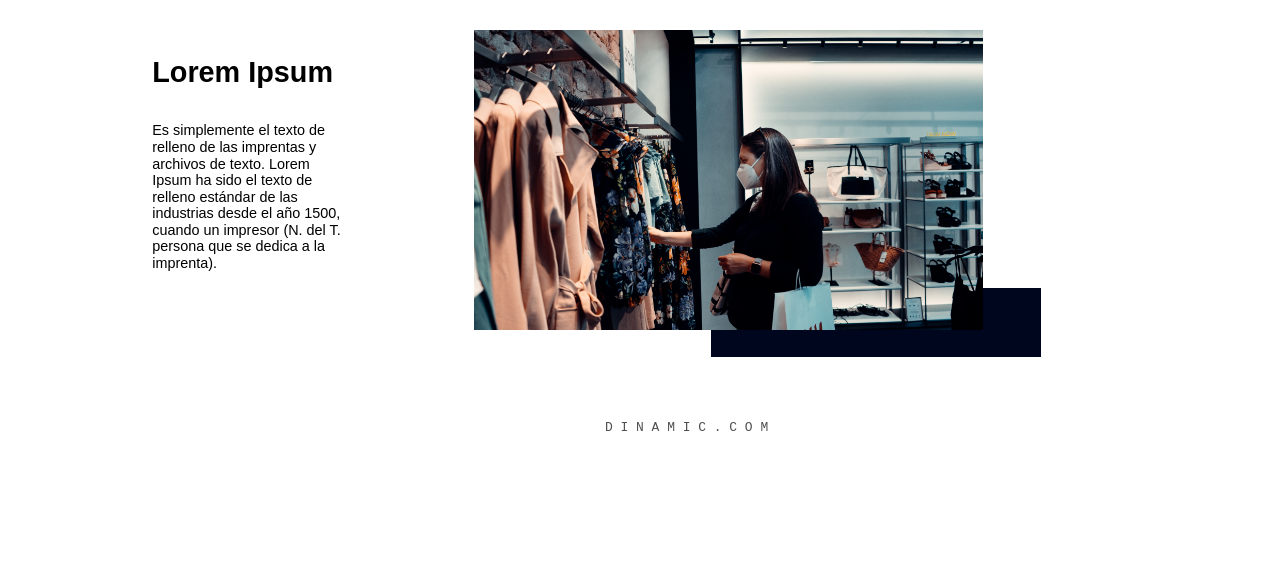
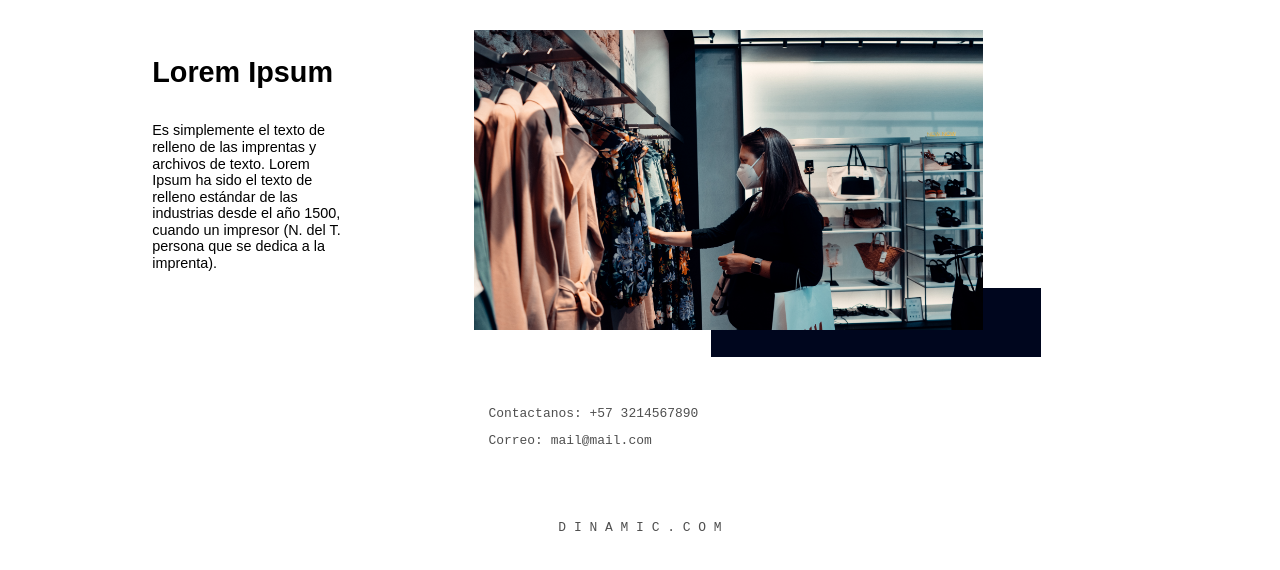
Before and after one commit to CrackMayo/DINAMICA, a plain HTML site: page index.html in a window 1280 px wide. Shown: the part 1782-2352 px from the top of the page. Before the commit the page ends 2240 px from the top, so only its background shows below. Drawn offline with Linux system fonts and the light colour scheme.

Commit message:
Contact section
I added a contact section on the index bottom

```diff
--- a/index.html
+++ b/index.html
@@ -99,6 +99,13 @@
                 <div id="blackSquare3"></div>
                 <img id="imgArturo" src="Recursos/arturo-rey-5yP83RhaFGA-unsplash@2x.png" alt="">
             </div>
+            <div class="item item18">
+                <div id="blackSquare3"></div>
+                <div>
+                    <pre id="contacto">Contactanos: +57 3214567890</pre>
+                    <pre id="contacto">Correo: mail@mail.com</pre>
+                </div>
+            </div>
             <div class="item item17">
                 <pre id="dinamicom">D I N A M I C . C O M</pre>
             </div>
--- a/styles.css
+++ b/styles.css
@@ -13,7 +13,7 @@ html {
   display: grid;
   /* grid-template-columns: 20% 20% 10% 10% 20% 20% ; */
   grid-template-rows: 100px;
-  grid-auto-rows: 550px 580px 500px 400px 60px;
+  grid-auto-rows: 550px 580px 500px 400px 60px 120px;
   grid-gap: 10px;
 }
 
@@ -137,7 +137,12 @@ html {
 }
 
 .item17 {
-  grid-column: 2 / span 6;
+  grid-column: 2 / span 5;
+  justify-content: center;
+}
+
+.item18 {
+  grid-column: 1 / span 6;
   justify-content: center;
 }
 
@@ -262,6 +267,11 @@ a {
   position: absolute;
   left: 5%;
   margin-top: 5%;
+}
+
+#contacto{
+  color: #4f4f4f;
+  font-size: 0.9rem;
 }
 
 #dinamicom {
```
